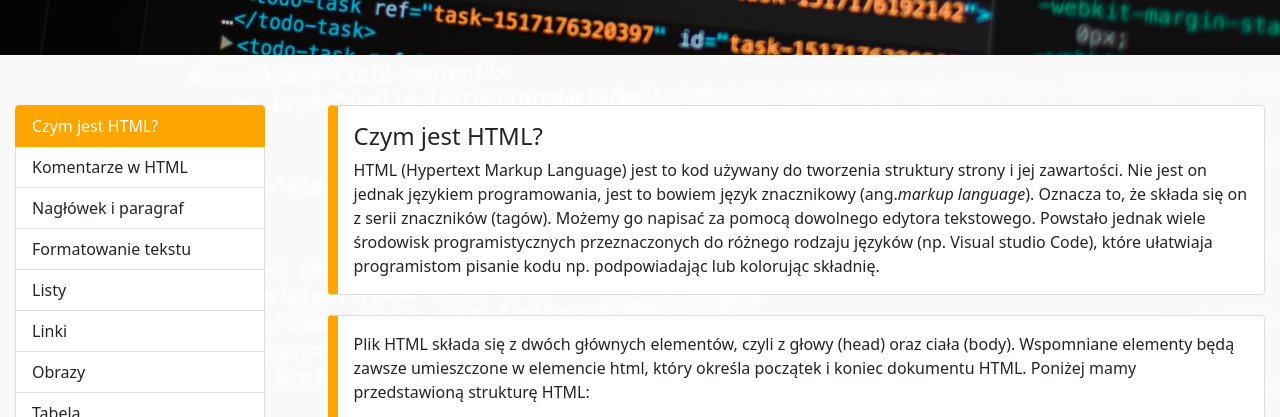
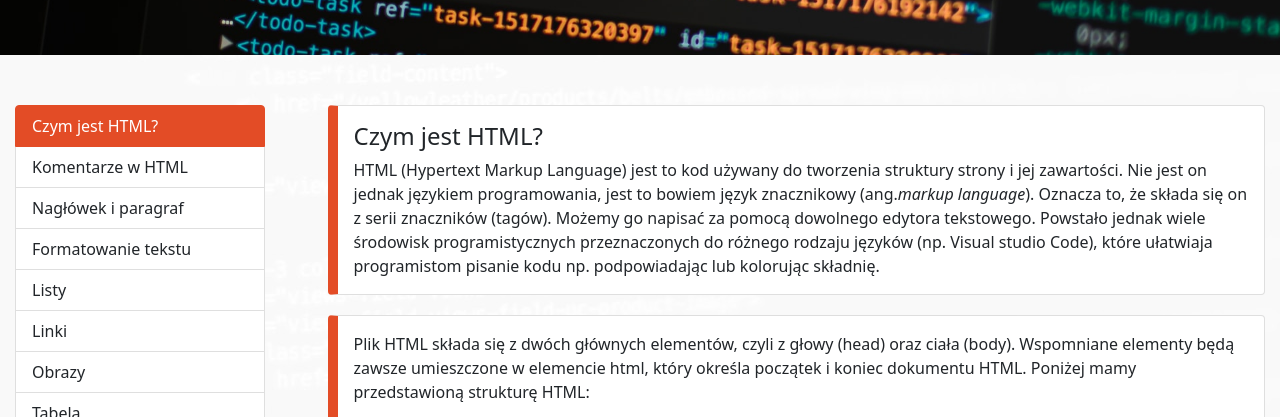
Before and after one commit to Tucznik2/tsi-moja-wersja, a plain HTML site: page subpages/html.html in a window 1280 px wide. Both pictures are taken after a click on the tab "Czym jest HTML?". Shown: the part 330-747 px from the top of the page. Drawn offline with nearby package versions, Linux system fonts and the light colour scheme.

Commit message:
Changed color to darker orange

```diff
--- a/assets/styles/style.css
+++ b/assets/styles/style.css
@@ -122,7 +122,7 @@ html {
 }
 .card{
   margin-bottom: 20px;
-  border-left: 10px solid orange;
+  border-left: 10px solid #e34c26;
 }
 pre {
   width: 100%;
@@ -131,6 +131,7 @@ pre {
   display: flex;
   justify-content: center;
   padding: 10px;
+  overflow: auto;
 }
 code {
   display: inline-block;
@@ -149,15 +150,15 @@ code {
   text-decoration: none;
   color: #000;
   text-align: center;
-  border: 5px solid orange;
+  border: 5px solid #e34c26;
 }
 .back-to-top:hover{
-  background-color: orange;
+  background-color: #e34c26;
   color: #fff;
 }
 .list-group-item.active{
-  background-color: orange;
-  border-color: orange;
+  background-color: #e34c26;
+  border-color: #e34c26;
 }
 @media (max-width: 768px){
   .topics{
```
